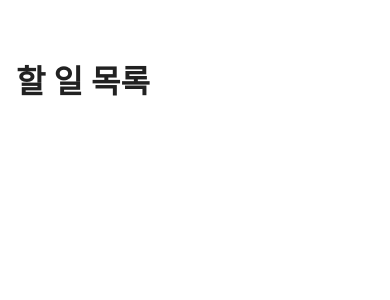
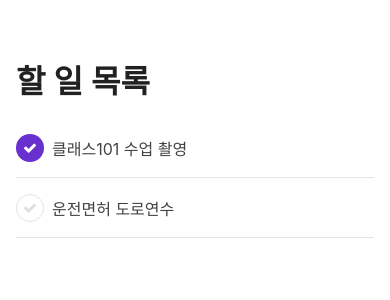
Before and after one commit to mu29/todo-practice, a React Native app: screen / in a window 390 px wide. Shown: the top 300 px of the page. Built offline with nearby package versions, Linux system fonts and the light colour scheme.

Commit message:
4-3. 할 일 부품 만들기

```diff
--- a/App.js
+++ b/App.js
@@ -1,12 +1,15 @@
 import React from 'react';
 import { StyleSheet, Text, SafeAreaView } from 'react-native';
 import Header from './components/Header'
+import TodoItem from './components/TodoItem'
 
 export default class App extends React.Component {
   render() {
     return (
       <SafeAreaView style={styles.container}>
         <Header />
+        <TodoItem title="클래스101 수업 촬영" done={true} />
+        <TodoItem title="운전면허 도로연수" done={false} />
       </SafeAreaView>
     );
   }
--- /dev/null
+++ b/components/TodoItem.js
@@ -0,0 +1,73 @@
+import React from 'react'
+import {
+  View,
+  Text,
+  TouchableOpacity,
+  StyleSheet,
+} from 'react-native'
+import { FontAwesome } from '@expo/vector-icons'
+
+const TodoItem = ({
+  title,
+  done,
+}) => {
+  return (
+    <View style={styles.container}>
+      <View style={styles.todo}>
+        <TouchableOpacity
+          activeOpacity={0.8}
+          style={done ? styles.done : styles.check}
+        >
+          <FontAwesome
+            name="check"
+            size={14}
+            color={done ? '#FFFFFF' : '#E0E0E0'}
+          />
+        </TouchableOpacity>
+        <Text style={styles.title}>
+          {title}
+        </Text>
+      </View>
+    </View>
+  )
+}
+
+const styles = StyleSheet.create({
+  container: {
+    paddingLeft: 16,
+    paddingRight: 16,
+    backgroundColor: '#FFFFFF',
+  },
+  todo: {
+    flexDirection: 'row',
+    alignItems: 'center',
+    height: 60,
+    borderBottomWidth: 1,
+    borderBottomColor: '#E5E5E5',
+  },
+  check: {
+    borderWidth: 1,
+    borderColor: '#E5E5E5',
+    borderRadius: 14,
+    width: 28,
+    height: 28,
+    justifyContent: 'center',
+    alignItems: 'center',
+    marginRight: 8,
+  },
+  done: {
+    backgroundColor: '#6830CF',
+    borderRadius: 14,
+    width: 28,
+    height: 28,
+    justifyContent: 'center',
+    alignItems: 'center',
+    marginRight: 8,
+  },
+  title: {
+    fontSize: 16,
+    color: '#424242',
+  }
+})
+
+export default TodoItem
```
